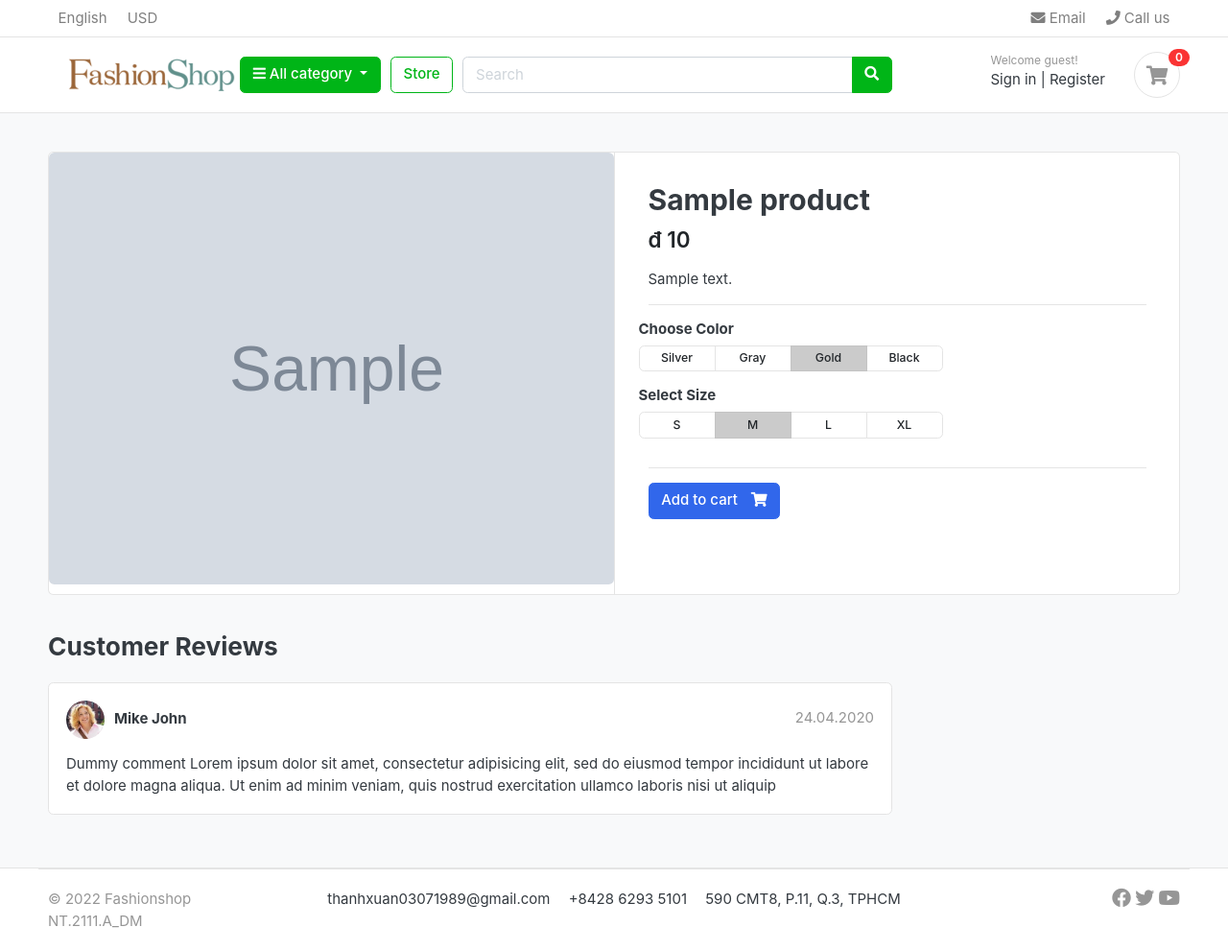
After one commit to tuancat/nt2111A-nhom1-final, a Django app: a page that uses templates/includes/navbar.html in a window 1280 px wide. The commit adds this page. Shown: the whole page at 96% size. Run offline with Django 4.2, Linux system fonts and the light colour scheme; tables that the repository leaves empty hold one stand-in row (values such as "Sample post"); grey boxes marked "Sample" are stand-in pictures; some libraries are stand-ins or nearby versions; some web fonts are replaced.

Commit message:
new_product comit

```diff
--- a/store/models.py
+++ b/store/models.py
@@ -1,5 +1,6 @@
 from django.db import models
 from category.models import Category
+from django.urls import reverse
 
 class Product(models.Model):
     product_name     = models.CharField(max_length=200,unique=True)
@@ -13,5 +14,8 @@ class Product(models.Model):
     created_date    = models.DateTimeField(auto_now_add=True)
     modified_date   = models.DateTimeField(auto_now=True)
 
+    def get_url(self):
+        return reverse('product_detail', args=[self.category.slug, self.slug])
+
     def __str__(self):
         return self.product_name
--- a/store/urls.py
+++ b/store/urls.py
@@ -5,4 +5,5 @@ from . import views
 urlpatterns = [
     path('',views.store,name='store'),
     path('<slug:category_slug>/',views.store,name='products_by_category'),
+    path('<slug:category_slug>/<slug:product_slug>/',views.product_detail,name='product_detail'),
 ]
--- a/store/views.py
+++ b/store/views.py
@@ -1,3 +1,4 @@
+from tkinter import E
 from django.shortcuts import render,get_object_or_404
 from .models import Product
 from category.models import Category
@@ -17,3 +18,13 @@ def store(request,category_slug=None):
     'product_count':product_count,}
 
     return render (request,'store/store.html',context)
+
+def product_detail(request,category_slug,product_slug):
+    try:
+        single_product  = Product.objects.get(category__slug=category_slug,slug=product_slug)
+    except Exception as e:
+        raise e
+    context = {
+        'single_product': single_product,
+    }
+    return render(request,'store/product_detail.html',context)
--- a/templates/includes/navbar.html
+++ b/templates/includes/navbar.html
@@ -27,7 +27,7 @@
         <div class="container">
     <div class="row align-items-center">
         <div class="col-lg-2 col-md-3 col-6">
-            <a href="./" class="brand-wrap">
+            <a href="{% url 'home' %}" class="brand-wrap">
                 <img class="logo" src=" {% static 'images/logo.png' %}">
             </a> <!-- brand-wrap.// -->
         </div>
@@ -37,13 +37,14 @@
                     <i class="fa fa-bars"></i> All category
                 </button>
                 <div class="dropdown-menu">
+                    <a class="dropdown-item" href="{% url 'store' %}">All Products </a>
                     {% for category in links %}
                     <a class="dropdown-item" href="{{ category.get_url }}">{{ category.category_name }}</a>
                     {% endfor %}
                 </div>
             </div>  <!-- category-wrap.// -->
         </div> <!-- col.// -->
-        <a href="./store.html" class="btn btn-outline-success">Store</a>
+        <a href="{% url 'store' %}" class="btn btn-outline-success">Store</a>
         <div class="col-lg  col-md-6 col-sm-12 col">
             <form action="#" class="search">
                 <div class="input-group w-100">
--- /dev/null
+++ b/templates/store/product_detail.html
@@ -0,0 +1,118 @@
+{% extends 'base.html' %}
+{% load static %}
+{% block content %}
+
+<section class="section-content padding-y bg">
+    <div class="container">
+<!-- ============================ COMPONENT 1 ================================= -->
+    <div class="card">
+        <div class="row no-gutters">
+            <aside class="col-md-6">
+    <article class="gallery-wrap">
+        <div class="img-big-wrap">
+           <a href="#"><img src="{{ single_product.images.url }}"></a>
+        </div> <!-- img-big-wrap.// -->
+
+    </article> <!-- gallery-wrap .end// -->
+            </aside>
+            <main class="col-md-6 border-left">
+    <article class="content-body">
+
+    <h2 class="title">{{ single_product.product_name }}</h2>
+
+    <div class="mb-3">
+        <var class="price h4">đ {{ single_product.price }}</var>
+    </div>
+
+    <p>{{ single_product.description }}</p>
+
+
+    <hr>
+        <div class="row">
+            <div class="item-option-select">
+                <h6>Choose Color</h6>
+                <div class="btn-group btn-group-sm btn-group-toggle" data-toggle="buttons">
+                  <label class="btn btn-light">
+                    <input type="radio" name="radio_color"> Silver
+                  </label>
+                  <label class="btn btn-light">
+                    <input type="radio" name="radio_color" > Gray
+                  </label>
+                  <label class="btn btn-light active">
+                    <input type="radio" name="radio_color checked"> Gold
+                  </label>
+                  <label class="btn btn-light">
+                    <input type="radio" name="radio_color"> Black
+                  </label>
+                </div>
+            </div>
+        </div> <!-- row.// -->
+        <div class="row">
+            <div class="item-option-select">
+                <h6>Select Size</h6>
+                <div class="btn-group btn-group-sm btn-group-toggle" data-toggle="buttons">
+                  <label class="btn btn-light">
+                    <input type="radio" name="radio_color"> S
+                  </label>
+                  <label class="btn btn-light active">
+                    <input type="radio" name="radio_color" checked> M
+                  </label>
+                  <label class="btn btn-light">
+                    <input type="radio" name="radio_color"> L
+                  </label>
+                  <label class="btn btn-light">
+                    <input type="radio" name="radio_color"> XL
+                  </label>
+                </div>
+            </div>
+        </div> <!-- row.// -->
+        <hr>
+        {% if single_product.stock <= 0 %}
+          <h5 class="text-danger">Out of Stock</h5>
+        {% else %}
+          <a href="./product-detail.html" class="btn  btn-primary"> <span class="text">Add to cart</span> <i class="fas fa-shopping-cart"></i>  </a>
+        {% endif %}
+    </article> <!-- product-info-aside .// -->
+            </main> <!-- col.// -->
+        </div> <!-- row.// -->
+    </div> <!-- card.// -->
+    <!-- ============================ COMPONENT 1 END .// ================================= -->
+
+    <br>
+
+    <div class="row">
+                <div class="col-md-9">
+
+        <header class="section-heading">
+            <h3>Customer Reviews </h3>
+
+        </header>
+
+        <article class="box mb-3">
+            <div class="icontext w-100">
+                <img src="{% static './images/avatars/avatar1.jpg' %}" class="img-xs icon rounded-circle">
+                <div class="text">
+                    <span class="date text-muted float-md-right">24.04.2020 </span>
+                    <h6 class="mb-1">Mike John </h6>
+
+                </div>
+            </div> <!-- icontext.// -->
+            <div class="mt-3">
+                <p>
+                    Dummy comment Lorem ipsum dolor sit amet, consectetur adipisicing elit, sed do eiusmod
+                    tempor incididunt ut labore et dolore magna aliqua. Ut enim ad minim veniam,
+                    quis nostrud exercitation ullamco laboris nisi ut aliquip
+                </p>
+            </div>
+        </article>
+
+
+
+        </div> <!-- col.// -->
+    </div> <!-- row.// -->
+
+
+    </div> <!-- container .//  -->
+    </section>
+    <!-- ========================= SECTION CONTENT END// ========================= -->
+{% endblock %}
```
Also changed, not shown: templates/home.html (+5 -6 lines), templates/store/store.html (+7 -9 lines).
